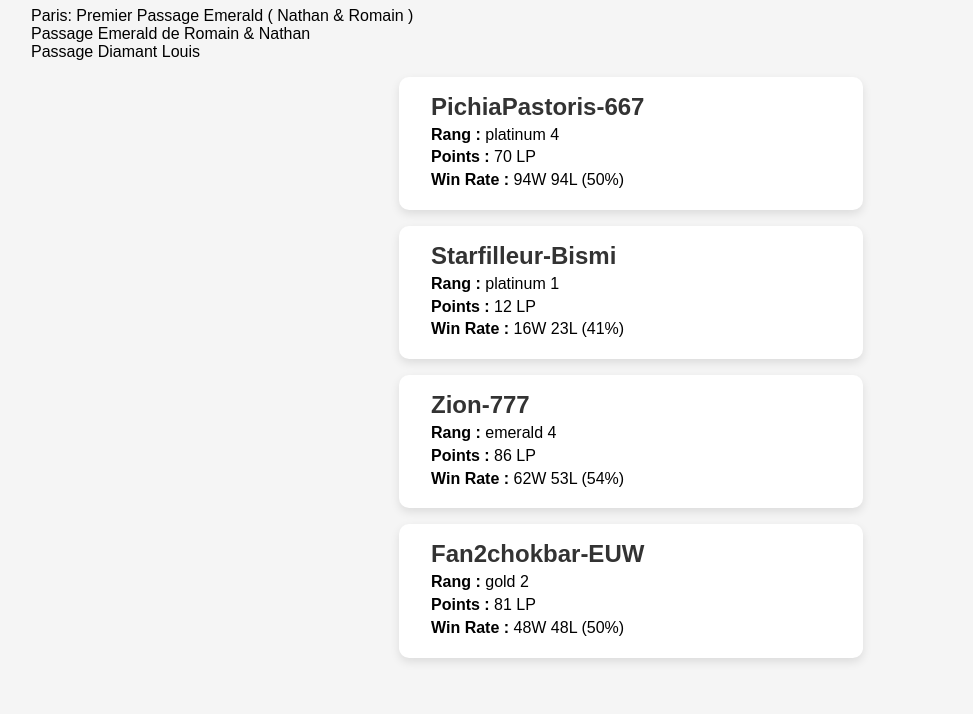
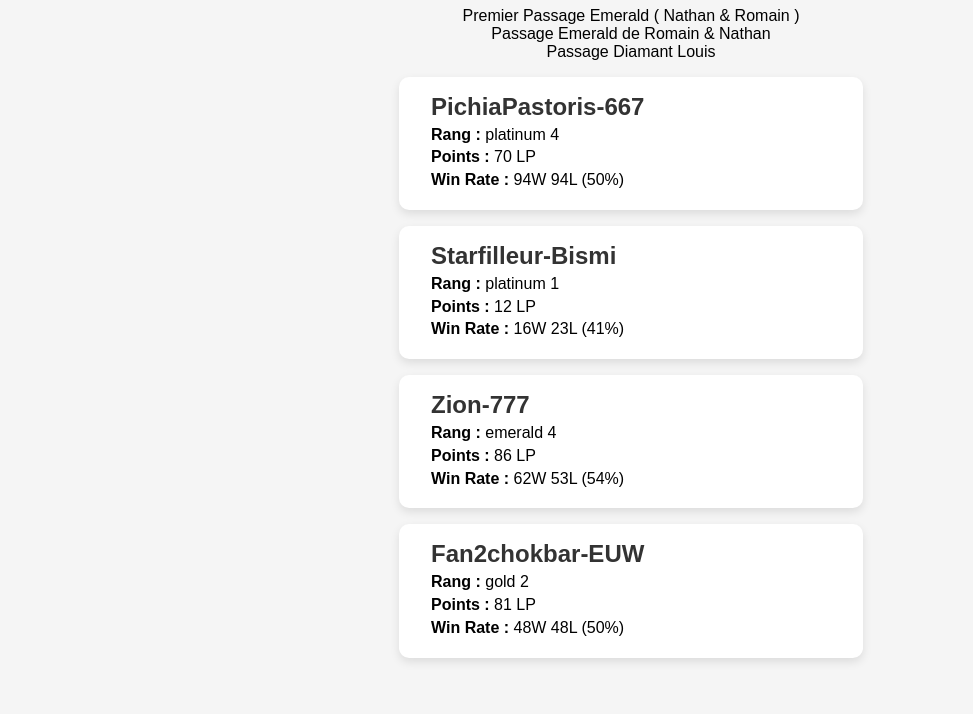
Before and after one commit to RomainTheron22/ScrappingOpgg, a plain HTML site: page index.html in a window 1280 px wide. Shown: the part 113-827 px from the top of the page, without its empty margins (9-982 px from the left). Drawn offline with Linux system fonts and the light colour scheme.

Commit message:
Update index.html

```diff
--- a/index.html
+++ b/index.html
@@ -32,7 +32,7 @@
 </head>
 <body>
   <h1>SoloQ Challenge - Deadline 31 Aout 2025</h1>
-  <p>Paris: Premier Passage Emerald ( Nathan & Romain ) <br> Passage Emerald de Romain & Nathan <br> Passage Diamant Louis </p>
+  <p style="text-align: center;">Premier Passage Emerald ( Nathan & Romain ) <br> Passage Emerald de Romain & Nathan <br> Passage Diamant Louis </p>
   <div id="players"></div>
 
  <script>
```
